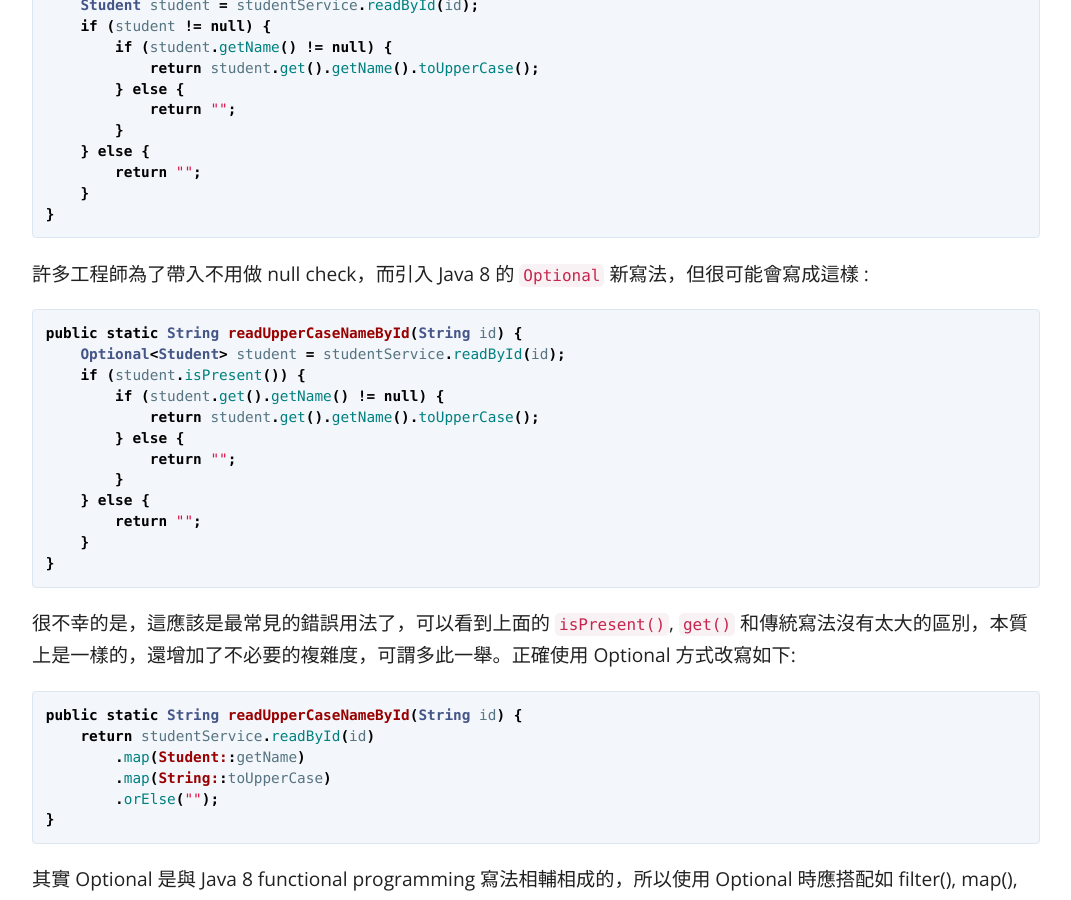
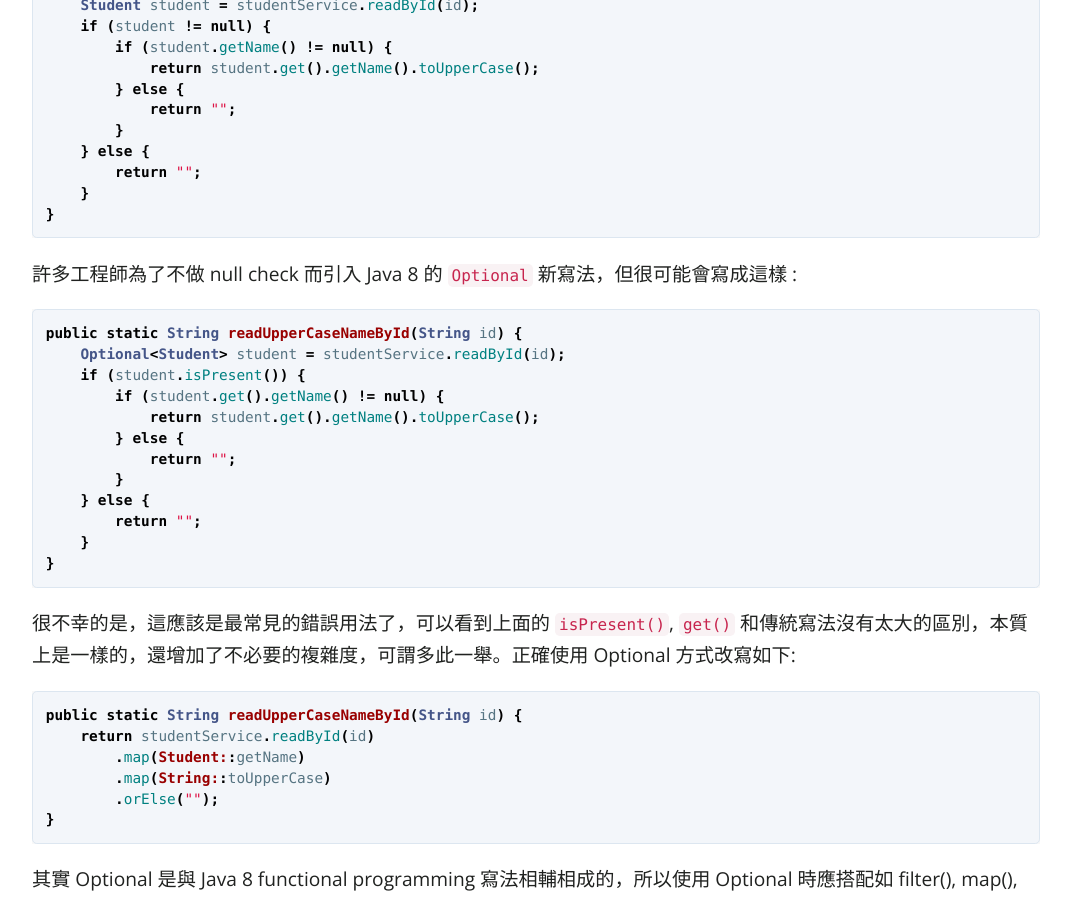
Before and after one commit to KaiSheng714/KaiSheng714.github.io, a Jekyll site: the page built from _posts/2022-05-17-misuse-of-java8-optional.md, in a window 1280 px wide and 900 px high, scrolled down 1255 px. Shown: the whole window, without its empty margins (104-1175 px from the left). Built offline with Jekyll 4.4.1, drawn with Linux system fonts in a browser that asks for light colours; comment, search, counter and statistics services are not loaded.

Commit message:
optional

````diff
--- a/_posts/2022-05-17-misuse-of-java8-optional.md
+++ b/_posts/2022-05-17-misuse-of-java8-optional.md
@@ -28,7 +28,7 @@ public static String readUpperCaseNameById(String id) {
     }
 }
 ```
-許多工程師為了帶入不用做 null check，而引入 Java 8 的 `Optional` 新寫法，但很可能會寫成這樣 :
+許多工程師為了不做 null check 而引入 Java 8 的 `Optional` 新寫法，但很可能會寫成這樣 :
 
 ```java
 public static String readUpperCaseNameById(String id) {
````
